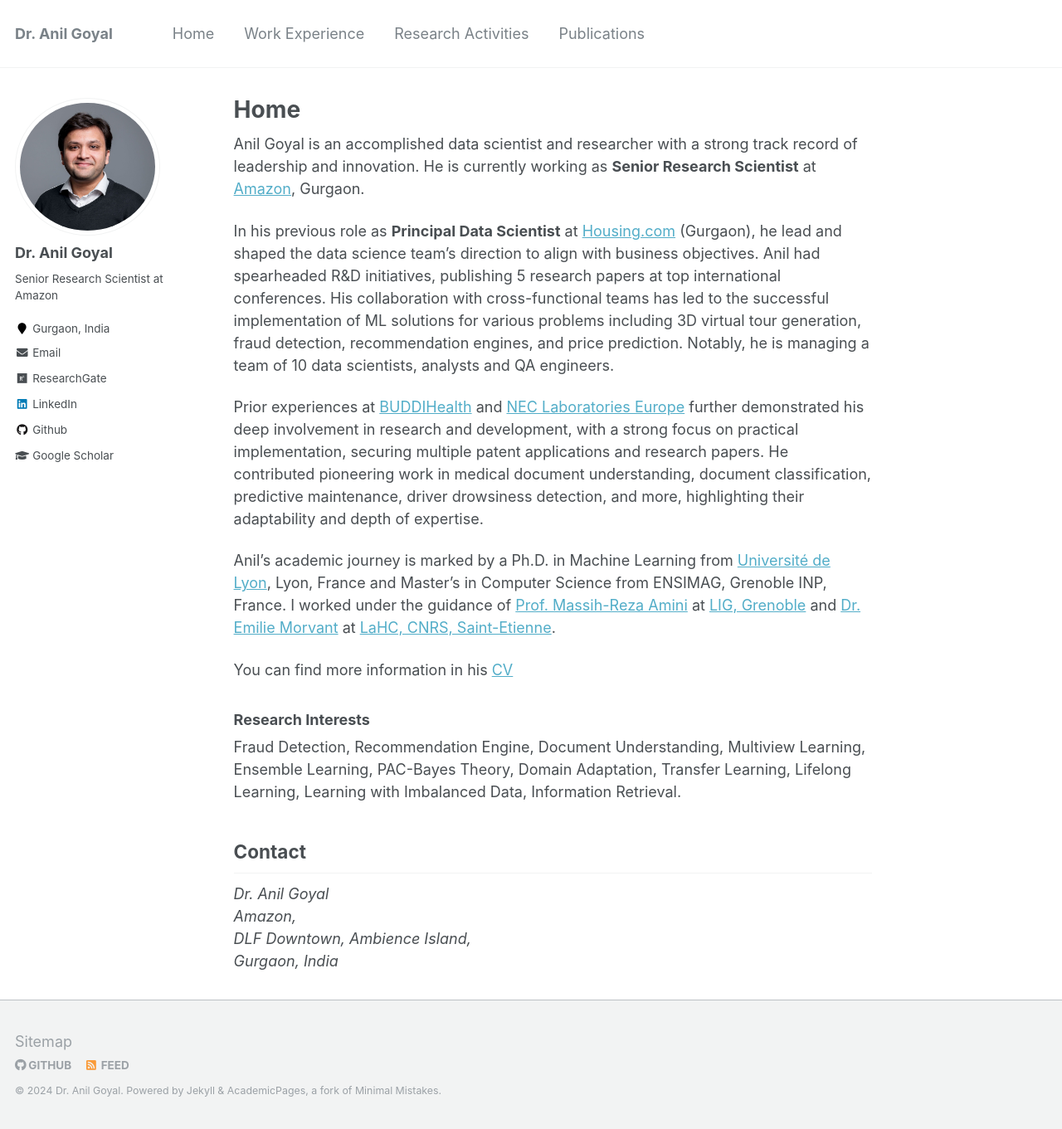
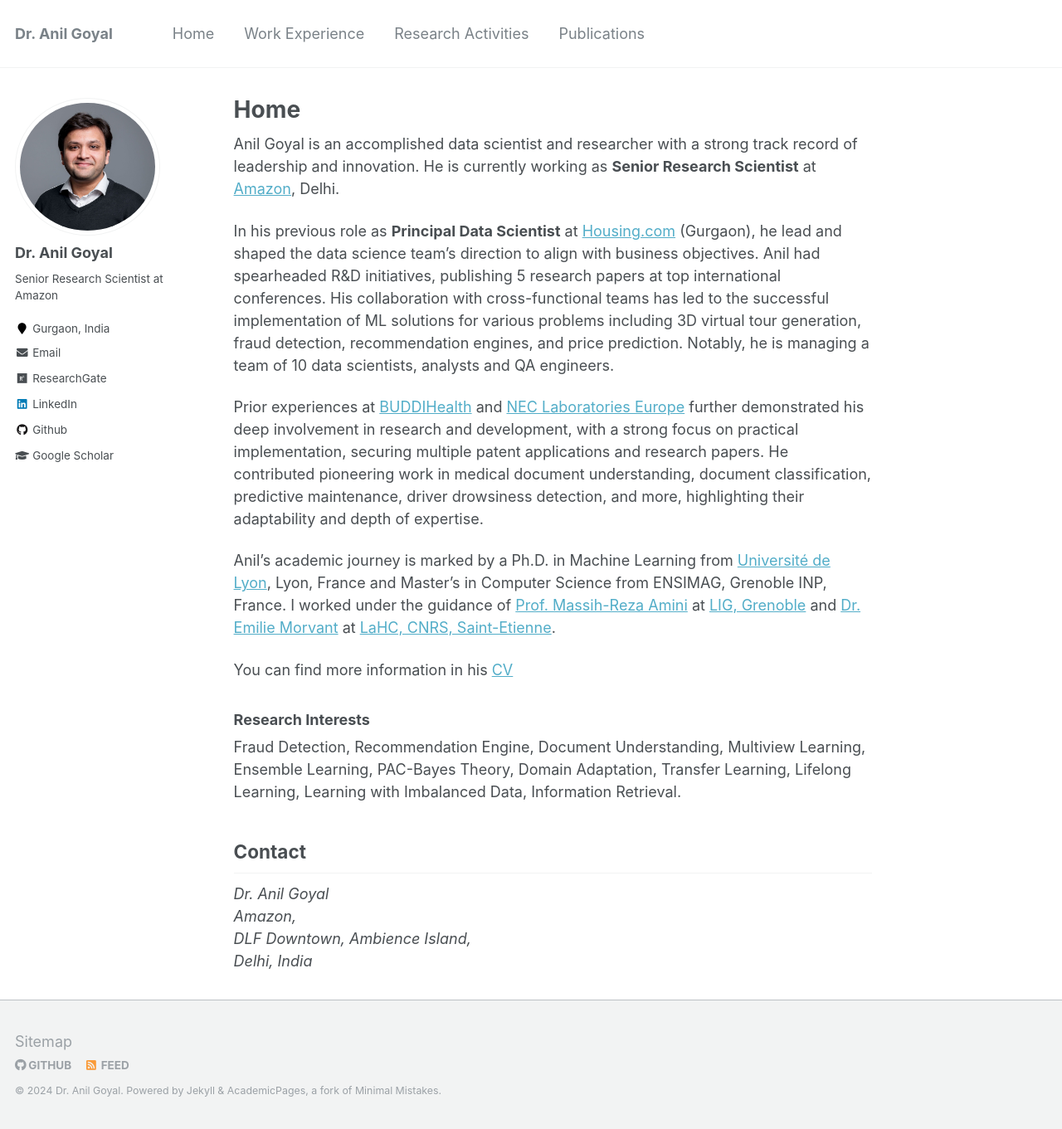
Before and after one commit to goyalanil/goyalanil.github.io, a Jekyll site: the page built from _pages/about.md, in a window 1280 px wide and 1361 px high. Shown: the whole window at 83% size. Built offline with Jekyll 4.4.1, drawn with Linux system fonts in a browser that asks for light colours.

Commit message:
Update about.md

```diff
--- a/_pages/about.md
+++ b/_pages/about.md
@@ -8,7 +8,7 @@ redirect_from:
   - /about.html
 ---
 
-Anil Goyal is an accomplished data scientist and researcher with a strong track record of leadership and innovation. He is currently working as **Senior Research Scientist** at [Amazon](https://www.amazon.science/), Gurgaon.
+Anil Goyal is an accomplished data scientist and researcher with a strong track record of leadership and innovation. He is currently working as **Senior Research Scientist** at [Amazon](https://www.amazon.science/), Delhi.
 
 In his previous role as **Principal Data Scientist** at [Housing.com](https://housing.com/) (Gurgaon), he lead and shaped the data science team's direction to align with business objectives. Anil had spearheaded R&D initiatives, publishing 5 research papers at top international conferences. His collaboration with cross-functional teams has led to the successful implementation of ML solutions for various problems including 3D virtual tour generation, fraud detection, recommendation engines, and price prediction. Notably, he is managing a team of 10 data scientists, analysts and QA engineers.
 
@@ -23,5 +23,5 @@ Fraud Detection, Recommendation Engine, Document Understanding, Multiview Learni
 
 ## Contact
 <address>
-  Dr. Anil Goyal <br />Amazon,<br />  DLF Downtown, Ambience Island, <br /> Gurgaon, India<br />
+  Dr. Anil Goyal <br />Amazon,<br />  DLF Downtown, Ambience Island, <br /> Delhi, India<br />
 </address>
```
